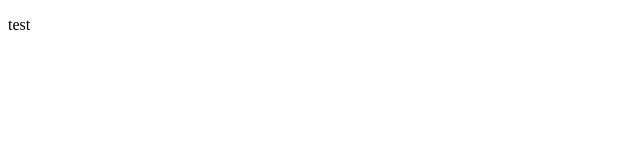
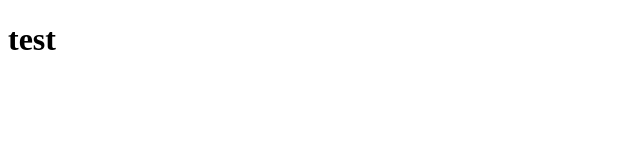
Before and after one commit to arnoldcuriano/Education, a plain HTML site: page index2.html in a window 1280 px wide. Shown: the full height of the page, 0-640 px from the left. Drawn offline with Linux system fonts and the light colour scheme.

Commit message:
test push

```diff
--- a/index2.html
+++ b/index2.html
@@ -8,7 +8,8 @@
 </head>
 
 <body>
-    <p>test</p>
+    <h1>test</h1>
+
 </body>
 
 </html>
```
